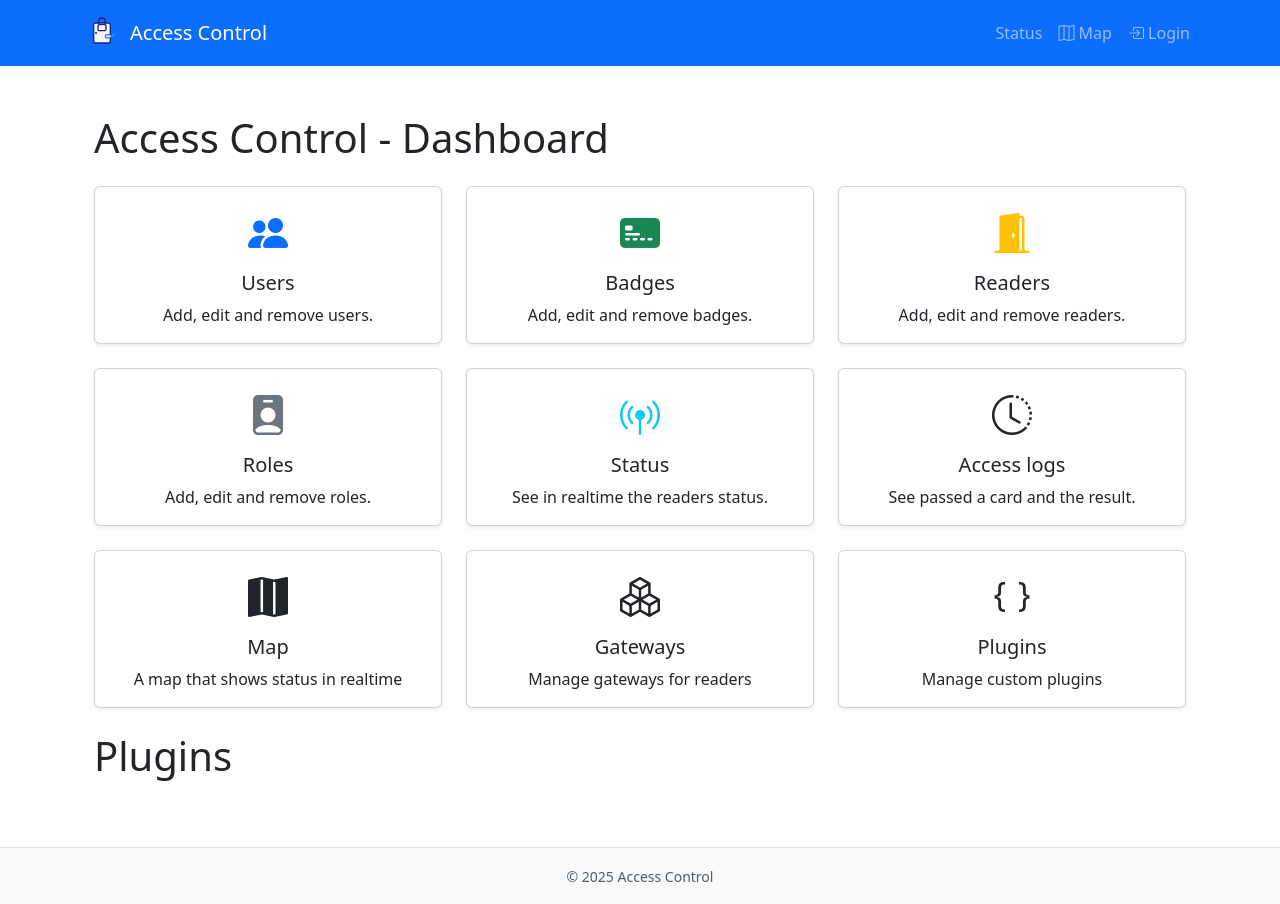
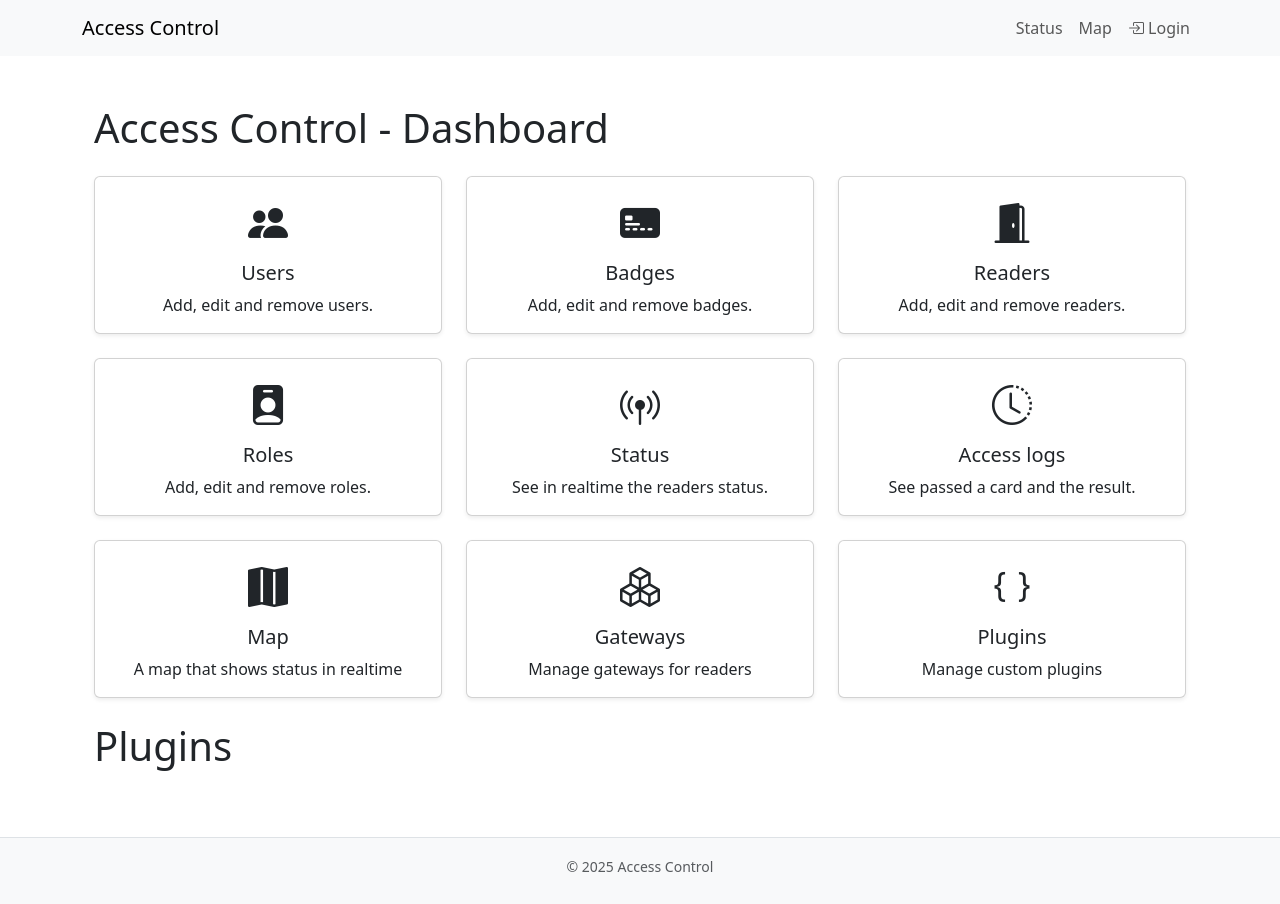
Before and after one commit to iotbzh/access-control, a Flask app: page / in a window 1280 px wide. After the commit the page ends 872 px from the top, so only its background shows below. Run offline with Flask 3, Linux system fonts and the light colour scheme; parts of the project's set-up code (start-up, migrations or seed data) failed here and were passed over.

Commit message:
Redesign

```diff
--- a/templates/base.html
+++ b/templates/base.html
@@ -9,10 +9,9 @@
 </head>
 <body style="position: relative; min-height: 100vh;">
     <header>
-        <nav class="navbar navbar-expand-lg navbar-dark bg-primary">
+        <nav class="navbar navbar-expand-lg bg-body-tertiary">
             <div class="container">
                 <a class="navbar-brand d-flex align-items-center" href="{{ url_for('index') }}">
-                    <img src="{{ url_for('static', filename='images/logo.svg') }}" alt="Logo" height="40" class="me-2" />
                     <span>Access Control</span>
                 </a>
 
@@ -55,9 +54,7 @@
                             <a class="nav-link" href="{{ url_for('status') }}">Status</a>
                         </li>
                         <li class="nav-item">
-                            <a class="nav-link" href="{{ url_for('map.index') }}">
-                                <i class="bi bi-map"></i> Map
-                            </a>
+                            <a class="nav-link" href="{{ url_for('map.index') }}">Map</a>
                         </li>
                         {% if is_admin %}
                             <li class="nav-item ms-4">
--- a/templates/gateways/index.html
+++ b/templates/gateways/index.html
@@ -1,11 +1,10 @@
 {% extends 'base.html' %}
 
 {% block content %}
-<h1>Gateways Managing</h1>
-<a href="{{ url_for('addons.index') }}" class="btn btn-success mt-3">Manage</a>
+<h1>Gateways</h1>
 
 <table class="table table-striped align-middle">
-    <thead>
+    <thead class="table-light">
         <tr>
             <th>UID</th>
             <th>Name</th>
--- a/templates/index.html
+++ b/templates/index.html
@@ -8,7 +8,7 @@
             <a href="{{ url_for('users.index') }}" class="text-decoration-none">
                 <div class="card h-100 shadow-sm">
                     <div class="card-body text-center">
-                        <i class="bi bi-people-fill fs-1 text-primary"></i>
+                        <i class="bi bi-people-fill fs-1"></i>
                         <h5 class="card-title mt-2">Users</h5>
                         <p class="card-text">Add, edit and remove users.</p>
                     </div>
@@ -19,7 +19,7 @@
             <a href="{{ url_for('badges.index') }}" class="text-decoration-none">
                 <div class="card h-100 shadow-sm">
                     <div class="card-body text-center">
-                        <i class="bi bi-credit-card-2-front-fill fs-1 text-success"></i>
+                        <i class="bi bi-credit-card-2-front-fill fs-1"></i>
                         <h5 class="card-title mt-2">Badges</h5>
                         <p class="card-text">Add, edit and remove badges.</p>
                     </div>
@@ -30,7 +30,7 @@
             <a href="{{ url_for('readers.index') }}" class="text-decoration-none">
                 <div class="card h-100 shadow-sm">
                     <div class="card-body text-center">
-                        <i class="bi bi-door-open-fill fs-1 text-warning"></i>
+                        <i class="bi bi-door-open-fill fs-1"></i>
                         <h5 class="card-title mt-2">Readers</h5>
                         <p class="card-text">Add, edit and remove readers.</p>
                     </div>
@@ -41,7 +41,7 @@
             <a href="{{ url_for('roles.index') }}" class="text-decoration-none">
                 <div class="card h-100 shadow-sm">
                     <div class="card-body text-center">
-                        <i class="bi bi-person-badge-fill fs-1 text-secondary"></i>
+                        <i class="bi bi-person-badge-fill fs-1"></i>
                         <h5 class="card-title mt-2">Roles</h5>
                         <p class="card-text">Add, edit and remove roles.</p>
                     </div>
@@ -52,7 +52,7 @@
             <a href="{{ url_for('status') }}" class="text-decoration-none">
                 <div class="card h-100 shadow-sm">
                     <div class="card-body text-center">
-                        <i class="bi bi-broadcast-pin fs-1 text-info"></i>
+                        <i class="bi bi-broadcast-pin fs-1"></i>
                         <h5 class="card-title mt-2">Status</h5>
                         <p class="card-text">See in realtime the readers status.</p>
                     </div>
@@ -63,7 +63,7 @@
             <a href="{{ url_for('logs') }}" class="text-decoration-none">
                 <div class="card h-100 shadow-sm">
                     <div class="card-body text-center">
-                        <i class="bi bi-clock-history fs-1 text-dark"></i>
+                        <i class="bi bi-clock-history fs-1"></i>
                         <h5 class="card-title mt-2">Access logs</h5>
                         <p class="card-text">See passed a card and the result.</p>
                     </div>
@@ -74,7 +74,7 @@
             <a href="{{ url_for('map.index') }}" class="text-decoration-none">
                 <div class="card h-100 shadow-sm">
                     <div class="card-body text-center">
-                        <i class="bi bi-map-fill fs-1 text-dark"></i>
+                        <i class="bi bi-map-fill fs-1"></i>
                         <h5 class="card-title mt-2">Map</h5>
                         <p class="card-text">A map that shows status in realtime</p>
                     </div>
@@ -85,7 +85,7 @@
             <a href="{{ url_for('gateways.index') }}" class="text-decoration-none">
                 <div class="card h-100 shadow-sm">
                     <div class="card-body text-center">
-                        <i class="bi bi-boxes fs-1 text-dark"></i>
+                        <i class="bi bi-boxes fs-1"></i>
                         <h5 class="card-title mt-2">Gateways</h5>
                         <p class="card-text">Manage gateways for readers</p>
                     </div>
@@ -96,7 +96,7 @@
             <a href="{{ url_for('plugins.index') }}" class="text-decoration-none">
                 <div class="card h-100 shadow-sm">
                     <div class="card-body text-center">
-                        <i class="bi bi-braces fs-1 text-dark"></i>
+                        <i class="bi bi-braces fs-1"></i>
                         <h5 class="card-title mt-2">Plugins</h5>
                         <p class="card-text">Manage custom plugins</p>
                     </div>
@@ -113,8 +113,9 @@
             <a href="{{ url }}" class="text-decoration-none">
                 <div class="card h-100 shadow-sm">
                     <div class="card-body text-center">
-                        <i class="bi bi-columns fs-1 text-primary"></i>
-                        <h5 class="card-title mt-2">{{plugin.uid}}</h5>
+                        <i class="bi bi-columns fs-1 text-secondary"></i>
+                        <h5 class="card-title mt-2">{{plugin.uid.replace("-", " ").replace("_", " ") | capitalize}}</h5>
+                        <p class="card-text">{{ plugin.uid }}</p>
                     </div>
                 </div>
             </a>
--- a/templates/logs.html
+++ b/templates/logs.html
@@ -1,7 +1,6 @@
 {% extends 'base.html' %}
 
 {% block content %}
-<div class="container py-4">
 <h1 class="mb-4">Access Logs</h1>
 
 <form method="get" action="{{ url_for('logs') }}" class="row g-2 align-items-center mb-3">
@@ -79,5 +78,4 @@
         </nav>
     </div>
 </div>
-</div>
 {% endblock %}
--- a/templates/plugins/index.html
+++ b/templates/plugins/index.html
@@ -1,11 +1,10 @@
 {% extends 'base.html' %}
 
 {% block content %}
-<h1>Plugins Managing</h1>
-<a href="{{ url_for('addons.index') }}" class="btn btn-success mt-3">Manage</a>
+<h1>Plugins</h1>
 
 <table class="table table-striped align-middle">
-    <thead>
+    <thead class="table-light">
         <tr>
             <th>UID</th>
             <th>Actions</th>
--- a/templates/roles/add.html
+++ b/templates/roles/add.html
@@ -4,7 +4,7 @@
 <div class="container py-4">
     <h1 class="mb-4">Add a role</h1>
     <form method="post" class="row g-3">
-        <div class="col-md-6">
+        <div class="col-md-12">
             <label for="name" class="form-label">Name :</label>
             <input type="text" class="form-control" id="name" name="name" required>
         </div>
--- a/templates/roles/edit.html
+++ b/templates/roles/edit.html
@@ -4,7 +4,7 @@
 <div class="container py-4">
     <h1 class="mb-4">Edit role</h1>
     <form method="post" class="row g-3">
-        <div class="col-md-6">
+        <div class="col-md-12">
             <label for="name" class="form-label">Name :</label>
             <input type="text" class="form-control" id="name" name="name" value="{{ role.name }}" required>
         </div>
--- a/templates/roles/index.html
+++ b/templates/roles/index.html
@@ -1,11 +1,10 @@
 {% extends 'base.html' %}
 
 {% block content %}
-<div class="container py-4">
 <div class="d-flex justify-content-between align-items-center mb-4">
-        <h1>Roles list</h1>
+    <h1 class="m-0">Roles</h1>
     <a href="{{ url_for('roles.add') }}" class="btn btn-success">
-            <i class="bi bi-plus-lg"></i> Add role
+        <i class="bi bi-plus-lg"></i> Add
     </a>
 </div>
 
@@ -52,5 +51,4 @@
         </tbody>
     </table>
 </div>
-</div>
 {% endblock %}
--- a/templates/status.html
+++ b/templates/status.html
@@ -1,8 +1,7 @@
 {% extends 'base.html' %}
 
 {% block content %}
-<div class="container py-4">
-    <h1 class="mb-4">Realtime readers status</h1>
+<h1 class="mb-4">Status</h1>
 <div class="table-responsive">
     <table class="table table-striped align-middle" id="lecteurs-table">
         <thead class="table-light">
@@ -26,7 +25,6 @@
             {% endfor %}
         </tbody>
     </table>
-    </div>
 </div>
 {% endblock %}
 
```
Also changed, not shown: templates/addons/index.html (+7 -3 lines), templates/badges/index.html (+7 -3 lines), templates/map/index.html (+4 -7 lines), templates/readers/index.html (+7 -5 lines), templates/users/index.html (+11 -5 lines), static/images/logo.svg (deleted). Lines whose indentation alone changed are shown as unchanged.
